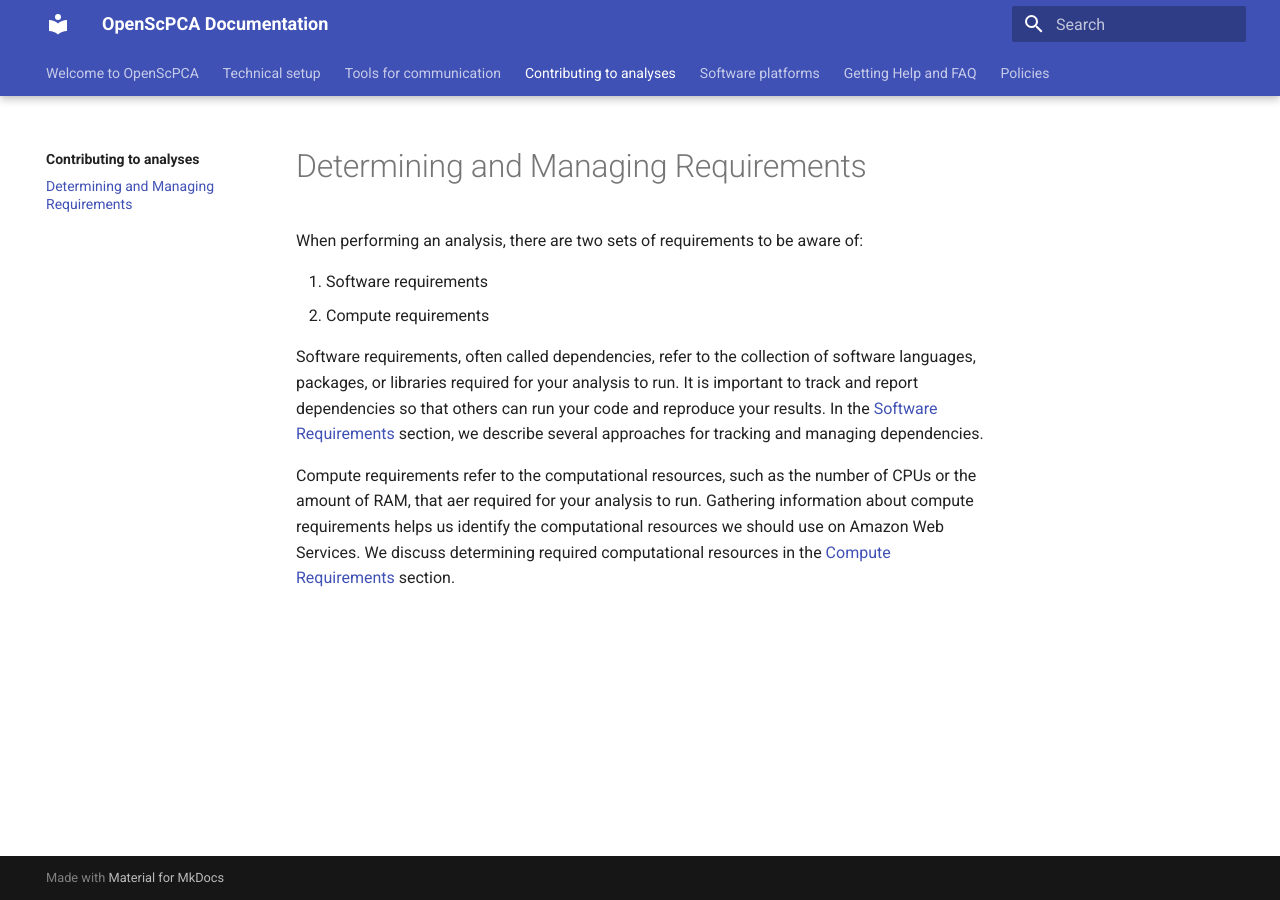
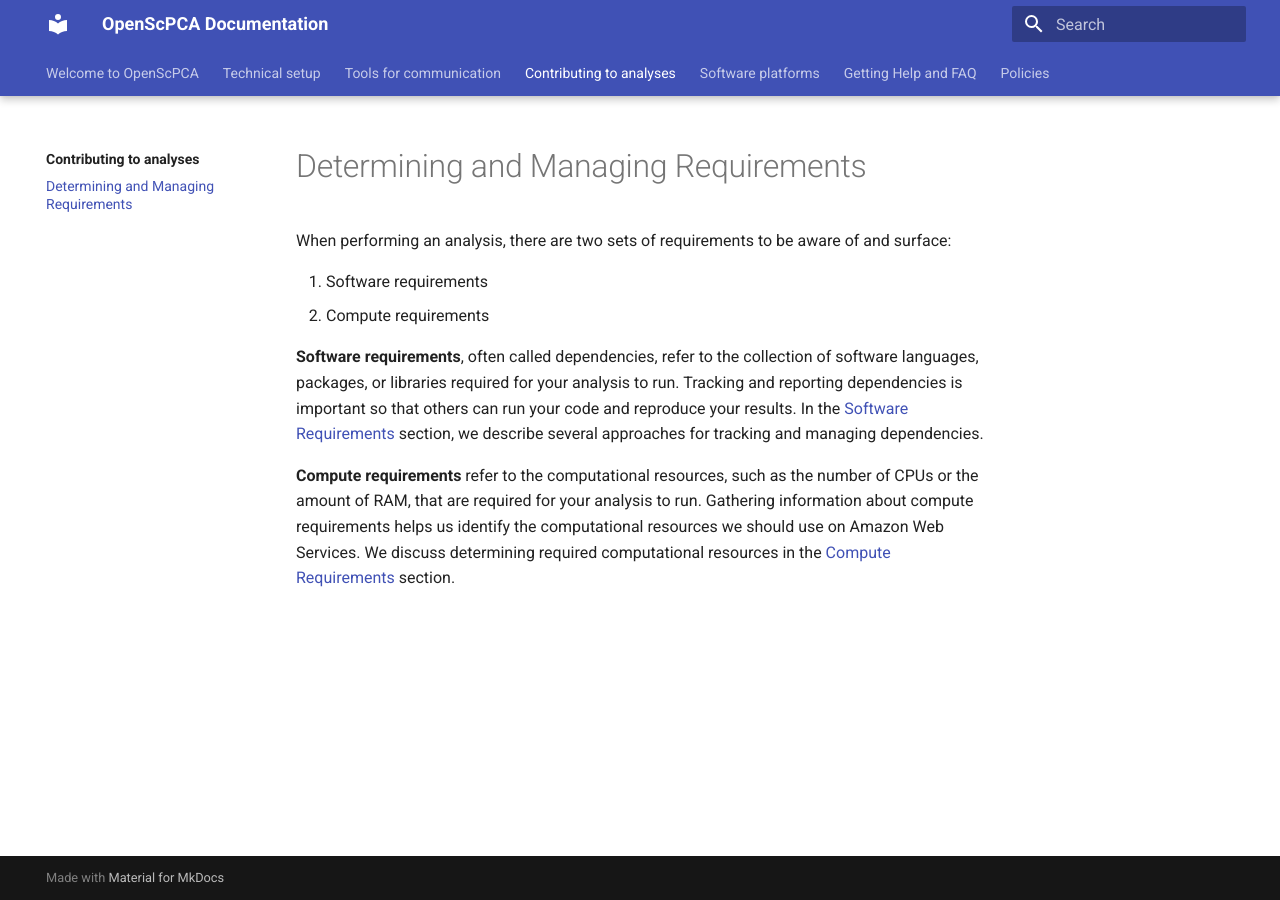
Before and after one commit to AlexsLemonade/OpenScPCA-analysis, an MkDocs documentation site: the page built from docs/contributing-to-analyses/determining-and-managing-requirements/index.md, in a window 1280 px wide. Built offline with MkDocs 1.6.1 and Material for MkDocs 9.7.7, drawn with Linux system fonts in a browser that asks for light colours.

Commit message:
More edits

```diff
--- a/docs/contributing-to-analyses/determining-and-managing-requirements/index.md
+++ b/docs/contributing-to-analyses/determining-and-managing-requirements/index.md
@@ -1,14 +1,14 @@
 # Determining and Managing Requirements
 
-When performing an analysis, there are two sets of requirements to be aware of:
+When performing an analysis, there are two sets of requirements to be aware of and surface:
 
 1. Software requirements
 1. Compute requirements
 
-Software requirements, often called dependencies, refer to the collection of software languages, packages, or libraries required for your analysis to run.
-It is important to track and report dependencies so that others can run your code and reproduce your results.
+**Software requirements**, often called dependencies, refer to the collection of software languages, packages, or libraries required for your analysis to run.
+Tracking and reporting dependencies is important so that others can run your code and reproduce your results.
 In the [Software Requirements](software-requirements.md) section, we describe several approaches for tracking and managing dependencies.
 
-Compute requirements refer to the computational resources, such as the number of CPUs or the amount of RAM, that aer required for your analysis to run.
+**Compute requirements** refer to the computational resources, such as the number of CPUs or the amount of RAM, that are required for your analysis to run.
 Gathering information about compute requirements helps us identify the computational resources we should use on Amazon Web Services.
 We discuss determining required computational resources in the [Compute Requirements](STUB_LINK) section.
```
